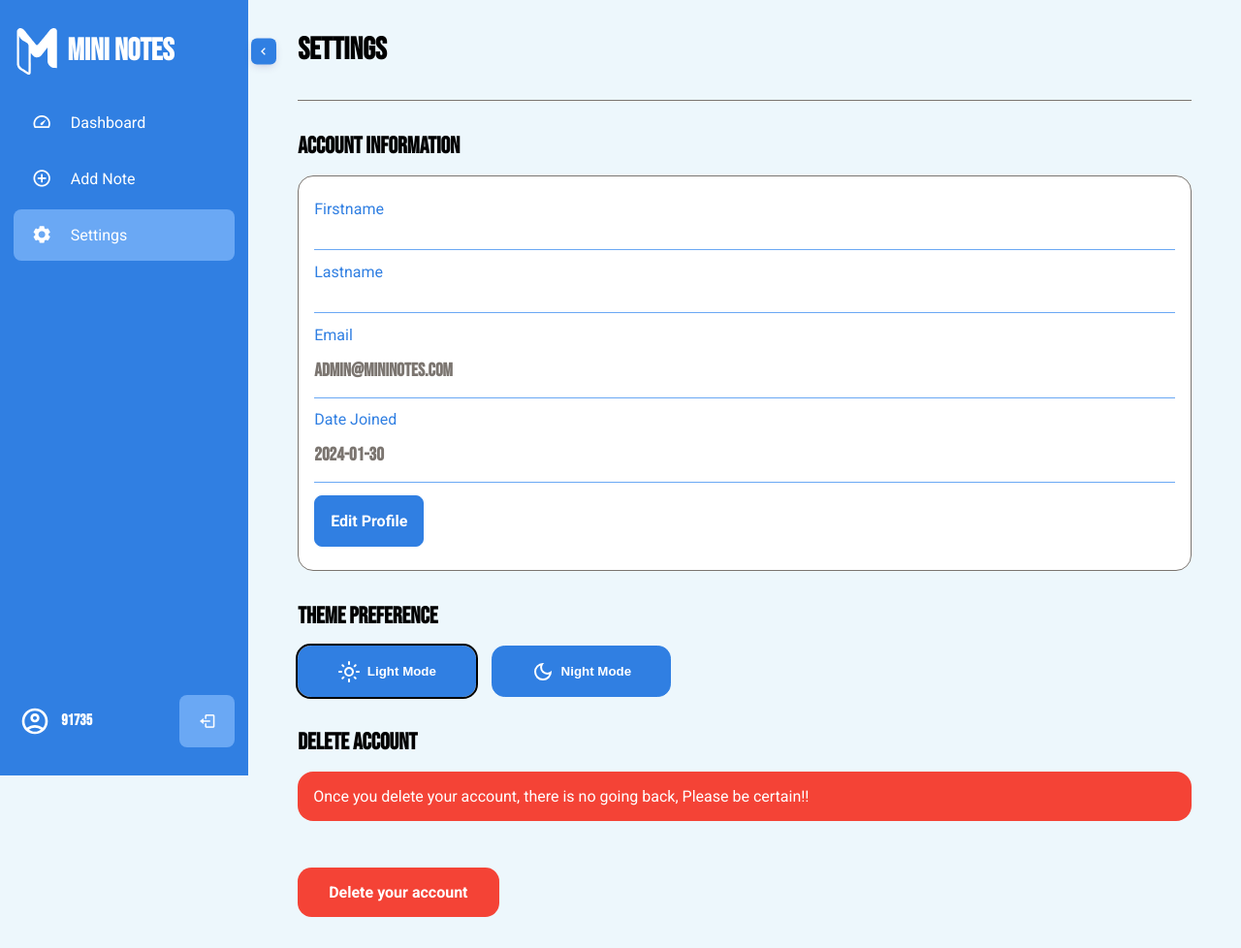
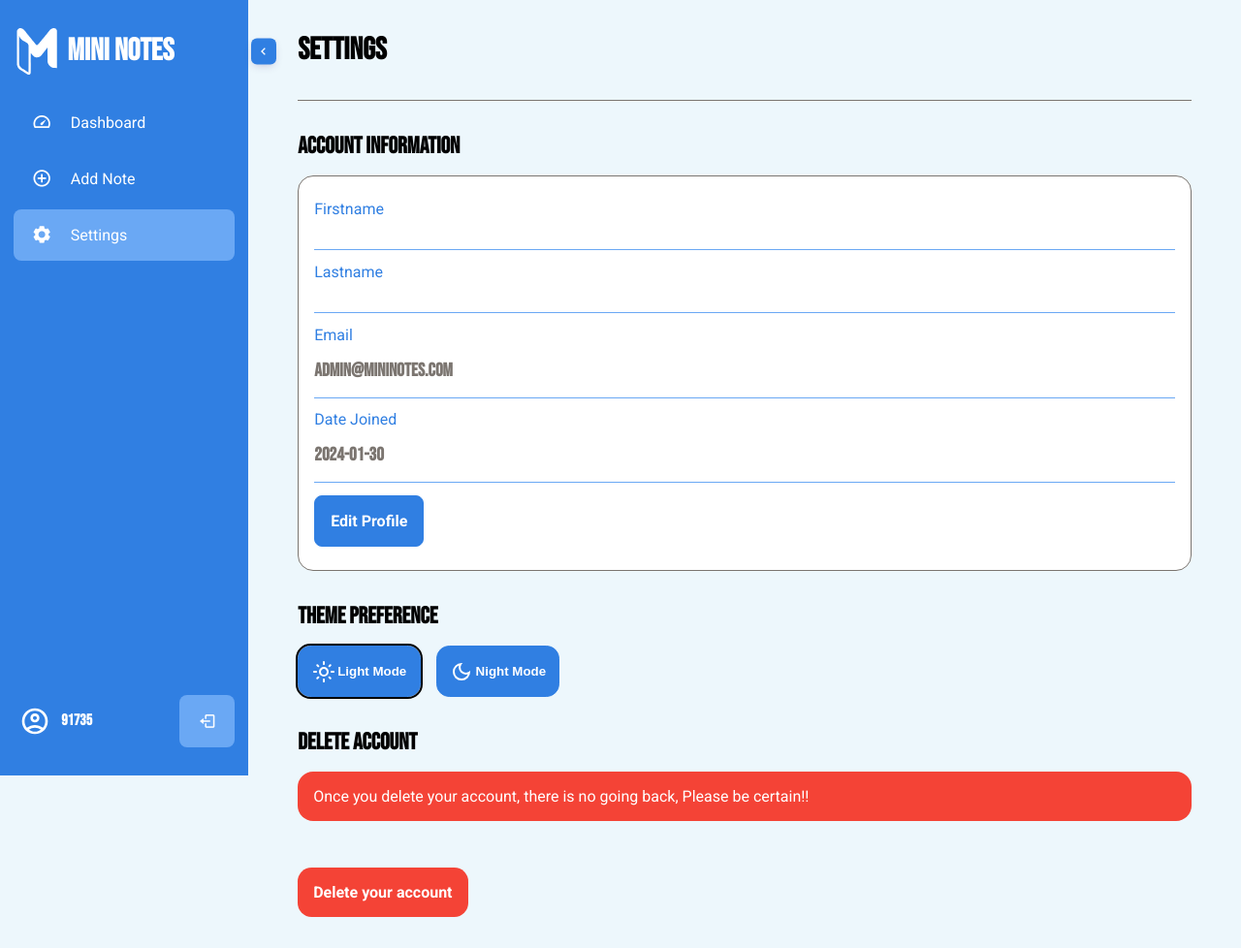
Before and after one commit to MIBENIN/Mininotes, a Django app: page /note/settings/ in a window 1280 px wide. Shown: the whole page at 97% size. Run offline with Django 5.2, Linux system fonts and the light colour scheme; a user stored in the database is signed in.

Commit message:
sidebar , theme btn size fixed

```diff
--- a/mininotes/static/css/style.css
+++ b/mininotes/static/css/style.css
@@ -216,7 +216,7 @@ label{
     position: fixed;
     top: 0;
     left: 0;
-    min-height: 100vh;
+    height: 100vh;
     background-color: var(--primary-color);
     width: 16rem;
     padding: 1.8rem 0.85rem;
@@ -839,8 +839,9 @@ br {
 .theme-button{
   display: flex;
   align-items: center;
-  gap: .5em;
-  padding: 1em 3em;
+  justify-content: center;
+  gap: .2em;
+  padding: 1em;
   background-color: var(--primary-color);
   border-radius: 1em;
   border: .1em solid var(--primary-color);
@@ -861,7 +862,7 @@ br {
   display: inline-block;
   width: max-content;
   background-color: #f44336;
-  padding: 1em 2em;
+  padding: 1em;
   border-radius: .9em;
   color:var(--light-color);
   font-weight: 600;
```
Also changed, not shown: mininotes/db.sqlite3.
